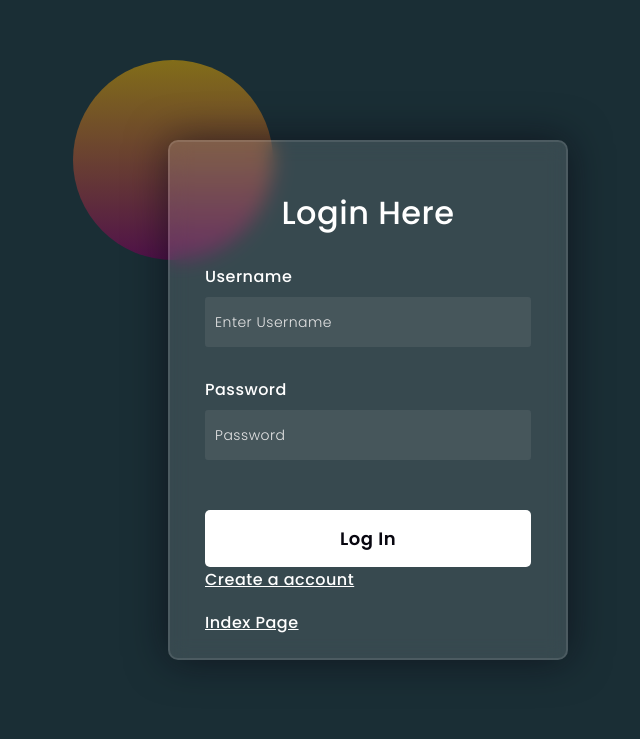
After one commit to Diyatess/Project_management_system, a PHP site: page /login_client.php in a window 1280 px wide. The commit adds this page. Shown: the top 739 px of the page, without its empty margins (272-912 px from the left). Run offline with PHP 8.4, Linux system fonts and the light colour scheme.

Commit message:
latest login and registration

```diff
--- /dev/null
+++ b/login_client.php
@@ -0,0 +1,190 @@
+<?php
+    include('conn.php');
+
+    if ($conn->connect_error) {
+        die("Connection failed: " . $conn->connect_error);
+    }
+
+    if ($_SERVER["REQUEST_METHOD"] == "POST") {
+        $username = $_POST['username'];
+        $password = $_POST['password'];
+
+        $hashed_password = md5($password);  // Hash the entered password for comparison
+
+        $sql = "SELECT * FROM client WHERE username='$username' AND password='$hashed_password'";
+        $result = $conn->query($sql);
+
+        if (!$result) {
+            die("SQL query failed: " . $conn->error);
+        }
+
+        if ($result->num_rows > 0) {
+            echo "Login successful.";
+            // Redirect to the client dashboard or any other page
+            header('Location: client_dashboard.php');
+            // exit();
+        } else {
+            echo "Invalid username or password. <a href='client_login.html'>Go back</a>";
+        }
+    }
+
+    $conn->close();
+    ?>
+
+
+
+<!DOCTYPE html>
+<html lang="en">
+<head>
+  <!-- Design by foolishdeveloper.com -->
+    <title>Login Page</title>
+
+    <link rel="preconnect" href="https://fonts.gstatic.com">
+    <link rel="stylesheet" href="https://cdnjs.cloudflare.com/ajax/libs/font-awesome/5.15.4/css/all.min.css">
+    <link href="https://fonts.googleapis.com/css2?family=Poppins:wght@300;500;600&display=swap" rel="stylesheet">
+    <!--Stylesheet-->
+    <style media="screen">
+      *,
+*:before,
+*:after{
+    padding: 0;
+    margin: 0;
+    box-sizing: border-box;
+}
+body{
+    background-color: #1a2e35;
+}
+.background{
+    width: 430px;
+    height: 520px;
+    position: absolute;
+    transform: translate(-50%,-50%);
+    left: 50%;
+    top: 50%;
+}
+.background .shape{
+    height: 200px;
+    width: 200px;
+    position: absolute;
+    border-radius: 50%;
+}
+.shape:first-child{
+    background: linear-gradient(
+        #826d19,
+        #55104ceb
+    );
+    left: -80px;
+    top: -80px;
+}
+.shape:last-child{
+    right: -30px;
+    bottom: -80px;
+}
+form{
+    height: 520px;
+    width: 400px;
+    background-color: rgba(255,255,255,0.13);
+    position: absolute;
+    transform: translate(-50%,-50%);
+    top: 50%;
+    left: 50%;
+    border-radius: 10px;
+    backdrop-filter: blur(10px);
+    border: 2px solid rgba(255,255,255,0.1);
+    box-shadow: 0 0 40px rgba(8,7,16,0.6);
+    padding: 50px 35px;
+}
+form *{
+    font-family: 'Poppins',sans-serif;
+    color: #ffffff;
+    letter-spacing: 0.5px;
+    outline: none;
+    border: none;
+}
+form h3{
+    font-size: 32px;
+    font-weight: 500;
+    line-height: 42px;
+    text-align: center;
+}
+
+label{
+    display: block;
+    margin-top: 30px;
+    font-size: 16px;
+    font-weight: 500;
+}
+input{
+    display: block;
+    height: 50px;
+    width: 100%;
+    background-color: rgba(255,255,255,0.07);
+    border-radius: 3px;
+    padding: 0 10px;
+    margin-top: 8px;
+    font-size: 14px;
+    font-weight: 300;
+}
+::placeholder{
+    color: #e5e5e5;
+}
+button{
+    margin-top: 50px;
+    width: 100%;
+    background-color: #ffffff;
+    color: #080710;
+    padding: 15px 0;
+    font-size: 18px;
+    font-weight: 600;
+    border-radius: 5px;
+    cursor: pointer;
+}
+.social{
+  margin-top: 30px;
+  display: flex;
+}
+.social div{
+  background: red;
+  width: 150px;
+  border-radius: 3px;
+  padding: 5px 10px 10px 5px;
+  background-color: rgba(255,255,255,0.27);
+  color: #eaf0fb;
+  text-align: center;
+}
+.social div:hover{
+  background-color: rgba(255,255,255,0.47);
+}
+.social .fb{
+  margin-left: 25px;
+}
+.social i{
+  margin-right: 4px;
+}
+
+    </style>
+</head>
+<body>
+    <div class="background">
+        <div class="shape"></div>
+        <div class="shape"></div>
+    </div>
+    <form method="post">
+        <h3>Login Here</h3>
+       <label for="username">Username</label>
+        <input type="text" placeholder="Enter Username" id="username" name="username" autocomplete="off">
+
+        <label for="password">Password</label>
+        <input type="password" placeholder="Password" id="password" name="password" autocomplete="off">
+
+        <button type="submit"id="submit" name="submit">Log In</button>
+        <!-- <input type="button" value=""> -->
+        <!-- <div class="social">
+          <div class="go"><i class="fab fa-google"></i>  Google</div>
+          <div class="fb"><i class="fab fa-facebook"></i>  Facebook</div>
+        </div> -->
+        <a href="register_client.php" >Create a account</a><br><br>
+        <a href="index.php" >Index Page</a>
+    </form>
+</body>
+</html>
```
Also changed, not shown: register_client.php (+21 -28 lines).
